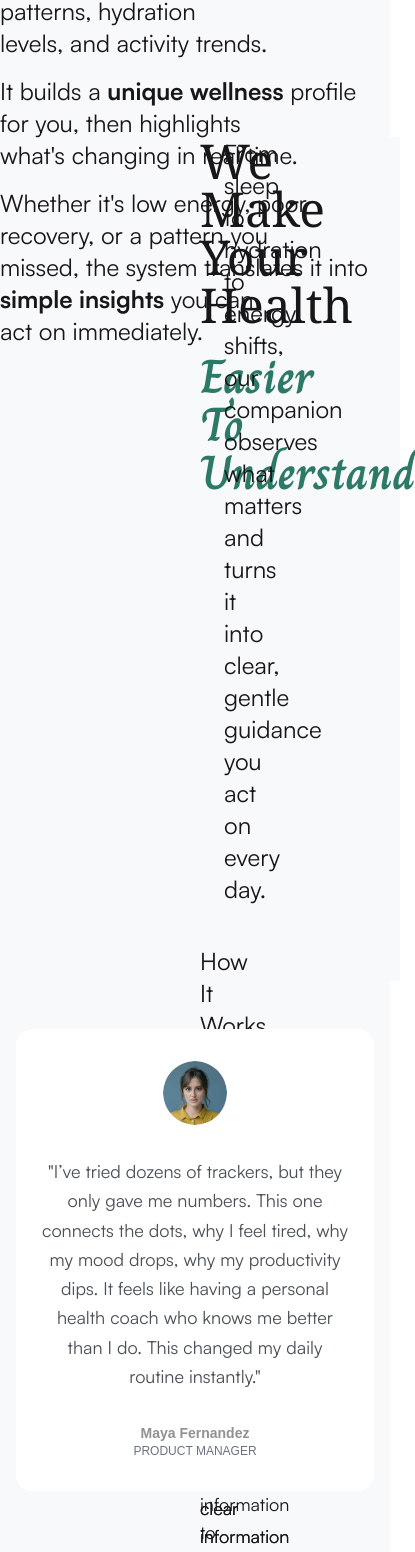
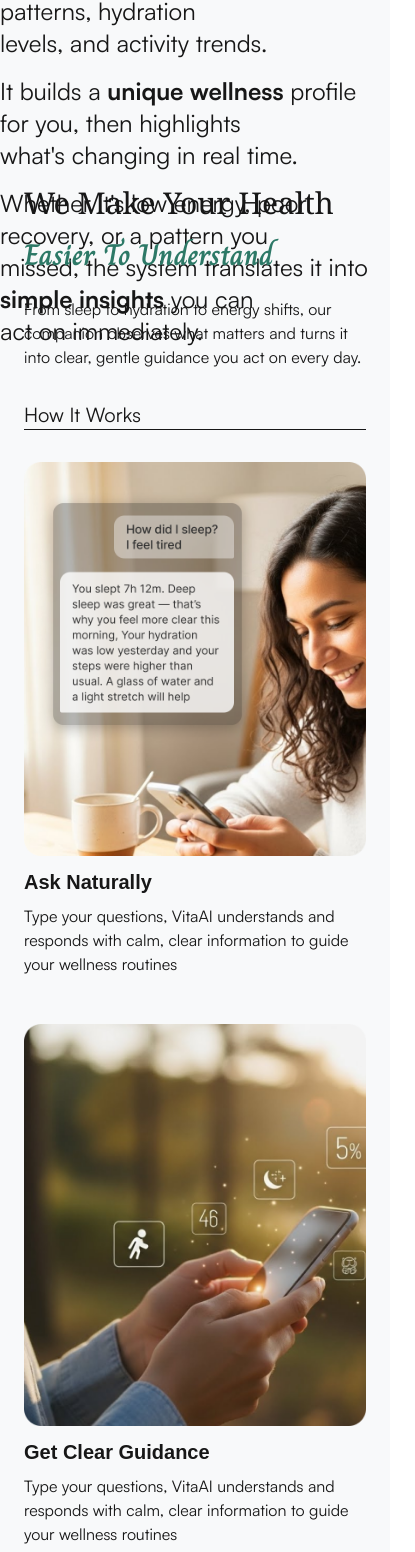
Before and after one commit to Osotatanekeeni/vita-ai, a Next.js app: page / in a window 390 px wide. Shown: the part 2395-3947 px from the top of the page, 415 px wide, since content can reach past the window. Built offline with nearby package versions, Linux system fonts and the light colour scheme; a web font is replaced by a local one.

Commit message:
feat:made how it works section mobile responsive

```diff
--- a/app/sections/HowItWorks.tsx
+++ b/app/sections/HowItWorks.tsx
@@ -3,42 +3,42 @@ import React from 'react'
 
 export default function HowItWorks() {
   return (
-    <div id="how-it-works" className="w-full flex flex-col items-left h-[100vh] px-50 bg-[#F8F9FA]">
-        <div className=' flex flex-row justify-between gap-6'>
-            <div className='w-[40%]'>
-                <p className="text-left flex flex-col gap-4 font-[family-name:var(--font-noto-serif-georgian)] text-5xl text-center">We Make Your Health <span className="font-[family-name:var(--font-charm)] text-[#2D7967] text-5xl text-left font-bold mt-2">Easier To Understand</span></p>
+    <div id="how-it-works" className="w-full flex flex-col items-left min-h-screen py-12 md:py-16 lg:py-20 px-6 md:px-12 lg:px-20 bg-[#F8F9FA]">
+        <div className='flex flex-col lg:flex-row justify-between gap-6 md:gap-8 lg:gap-6'>
+            <div className='w-full lg:w-[40%]'>
+                <p className="text-left flex flex-col gap-2 md:gap-4 font-[family-name:var(--font-noto-serif-georgian)] text-3xl md:text-4xl lg:text-5xl">We Make Your Health <span className="font-[family-name:var(--font-charm)] text-[#2D7967] text-3xl md:text-4xl lg:text-5xl text-left font-bold mt-2">Easier To Understand</span></p>
             </div>
 
-            <div className='w-[45%]'>
-                <p className="font-[family-name:var(--font-satoshi)] text-left text-2xl">From sleep to hydration to energy shifts, our companion observes what matters and turns it into clear, gentle guidance you act on every day.</p>
+            <div className='w-full lg:w-[45%]'>
+                <p className="font-[family-name:var(--font-satoshi)] text-left text-base md:text-lg lg:text-2xl">From sleep to hydration to energy shifts, our companion observes what matters and turns it into clear, gentle guidance you act on every day.</p>
             </div>
         </div>
-        <div className='border-b-1 w-[45%] mt-10 mb-20 mb-6'>
-            <p className='font-[family-name:var(--font-satoshi)] text-2xl'>How It Works</p>
+        <div className='border-b-1 w-full md:w-[60%] lg:w-[45%] mt-8 md:mt-10 mb-8 md:mb-12 lg:mb-20'>
+            <p className='font-[family-name:var(--font-satoshi)] text-xl md:text-2xl'>How It Works</p>
         </div>
 
-        <div className='w-full flex flex-row justify-between flex-wrap'>
-            <div className='w-[30%] flex flex-col gap-4 mb-6'>
+        <div className='w-full flex flex-col md:flex-row justify-between flex-wrap gap-6 md:gap-8'>
+            <div className='w-full md:w-[48%] lg:w-[30%] flex flex-col gap-3 md:gap-4 mb-6'>
                 <Image src={"/images/AskNaturally.png"} alt="Ask Naturally Image" width={1440} height={600} className="w-full" />
                 <div className='flex flex-col gap-2'>
-                    <p className='text-left font-[family-name:var(--font-noto-serif-georgian)] text-2xl font-bold'>Ask Naturally</p>
-                    <p className='text-left font-[family-name:var(--font-satoshi)] text-lg'>Type your questions, VitaAI understands and responds with calm, clear information to guide your wellness routines</p>
+                    <p className='text-left font-[family-name:var(--font-noto-serif-georgian)] text-xl md:text-2xl font-bold'>Ask Naturally</p>
+                    <p className='text-left font-[family-name:var(--font-satoshi)] text-base md:text-lg'>Type your questions, VitaAI understands and responds with calm, clear information to guide your wellness routines</p>
                 </div>
             </div>
 
-            <div className='w-[30%] flex flex-col gap-4 mb-6 lg:mt-20'>
+            <div className='w-full md:w-[48%] lg:w-[30%] flex flex-col gap-3 md:gap-4 mb-6 lg:mt-20'>
                 <Image src={"/images/ClearGuidance.png"} alt="Get Clear Guidance Image" width={1440} height={600} className="w-full" />
                 <div className='flex flex-col gap-2'>
-                    <p className='text-left font-[family-name:var(--font-noto-serif-georgian)] text-2xl font-bold'>Get Clear Guidance</p>
-                    <p className='text-left font-[family-name:var(--font-satoshi)] text-lg'>Type your questions, VitaAI understands and responds with calm, clear information to guide your wellness routines</p>
+                    <p className='text-left font-[family-name:var(--font-noto-serif-georgian)] text-xl md:text-2xl font-bold'>Get Clear Guidance</p>
+                    <p className='text-left font-[family-name:var(--font-satoshi)] text-base md:text-lg'>Type your questions, VitaAI understands and responds with calm, clear information to guide your wellness routines</p>
                 </div>
             </div>
 
-            <div className='w-[30%] flex flex-col gap-4 mb-6 lg:mt-40'>
+            <div className='w-full md:w-[48%] lg:w-[30%] flex flex-col gap-3 md:gap-4 mb-6 lg:mt-40'>
                 <Image src={"/images/LiveYourLife.png"} alt="Live Your Life Image" width={1440} height={600} className="w-full" />
                 <div className='flex flex-col gap-2'>
-                    <p className='text-left font-[family-name:var(--font-noto-serif-georgian)] text-2xl font-bold'>Live Your Life</p>
-                    <p className='text-left font-[family-name:var(--font-satoshi)] text-lg'>Type your questions, VitaAI understands and responds with calm, clear information to guide your wellness routines</p>
+                    <p className='text-left font-[family-name:var(--font-noto-serif-georgian)] text-xl md:text-2xl font-bold'>Live Your Life</p>
+                    <p className='text-left font-[family-name:var(--font-satoshi)] text-base md:text-lg'>Type your questions, VitaAI understands and responds with calm, clear information to guide your wellness routines</p>
                 </div>
             </div>
         </div>
```
